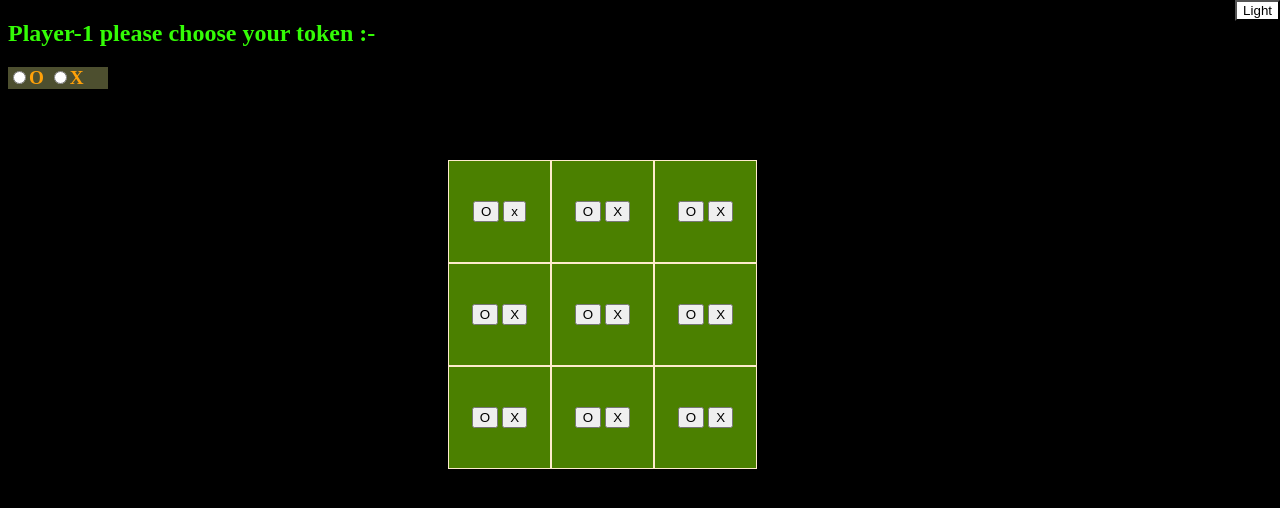
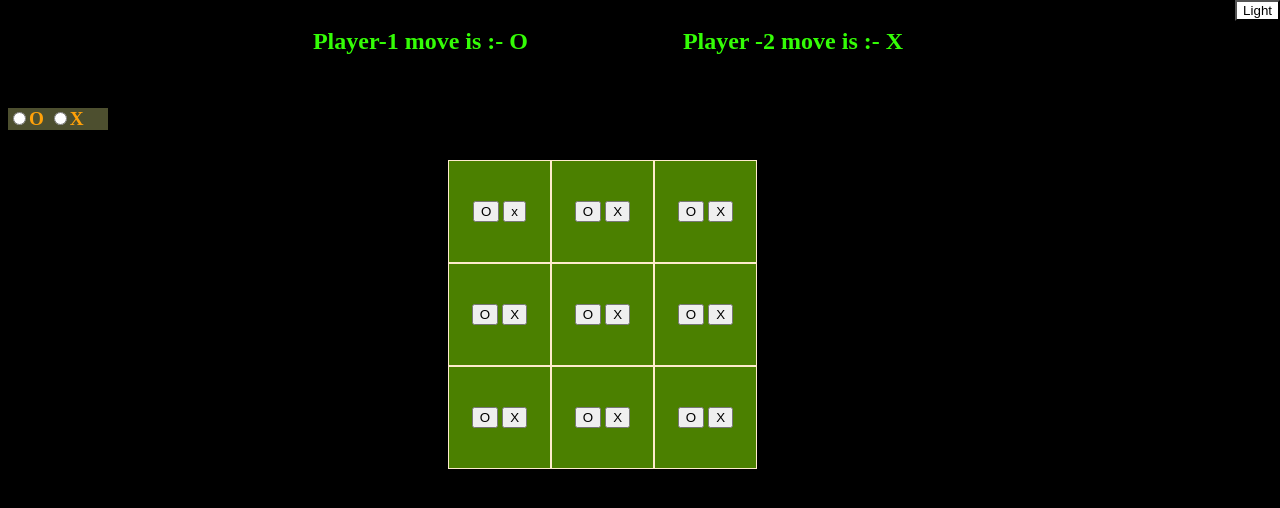
Before and after one commit to satya551/tic-tac-toe, a plain HTML site: page index.html in a window 1280 px wide. Drawn offline with Linux system fonts and the light colour scheme.

Commit message:
telling palyers move and show this in top center

```diff
--- a/index.html
+++ b/index.html
@@ -8,7 +8,9 @@
 </head>
 <body>
         <div id="choice-con">
-        <h2 id="head">Player-1 please choose your token :- </h2>
+        <h2 class="head">Player-1 move is :- O</h2>
+        <h2 class="head">Player -2 move is :- X</h2>
+        </div>
         <div class="btncon">
         <label for="O" class="lable">
         <input type="radio" name="token" value="1" id="choice-O">O
--- a/style.css
+++ b/style.css
@@ -66,7 +66,15 @@ input[type="radio"]{
     font-weight: bolder;
     font-size: larger;
 }
-#head{
+#choice-con{
+    display: flex;
+    justify-content: space-evenly;
+    width: 900px;
+    height: 100px;
+    margin-left: 150px;
+
+}
+.head{
         color: rgb(52, 253, 6);
 }
 .btncon{
```
